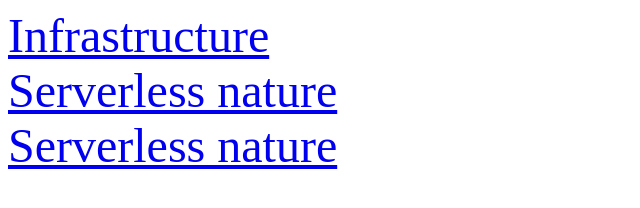
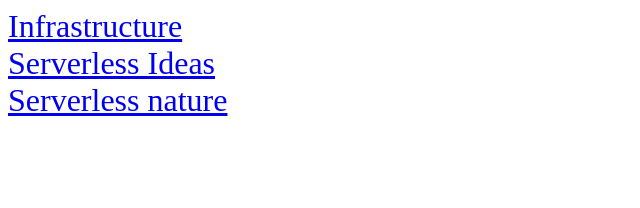
Before and after one commit to zmeeust/qfar, a plain HTML site: page index.html in a window 1280 px wide. Shown: the whole page, without its empty margins (0-640 px from the left). Drawn offline with Linux system fonts and the light colour scheme.

Commit message:
First questins

```diff
--- a/index.html
+++ b/index.html
@@ -5,13 +5,13 @@
     <title>Title</title>
     <style>
         a {
-            font-size: xxx-large;
+            font-size: xx-large;
         }
     </style>
 </head>
 <body>
     <a href="Infrastracture.html">Infrastructure</a><br>
-    <a href="serverless_nature.html">Serverless nature</a><br>
+    <a href="serverless.html">Serverless Ideas</a><br>
     <a href="serverless_nature.html">Serverless nature</a><br>
 </body>
 </html>
```
